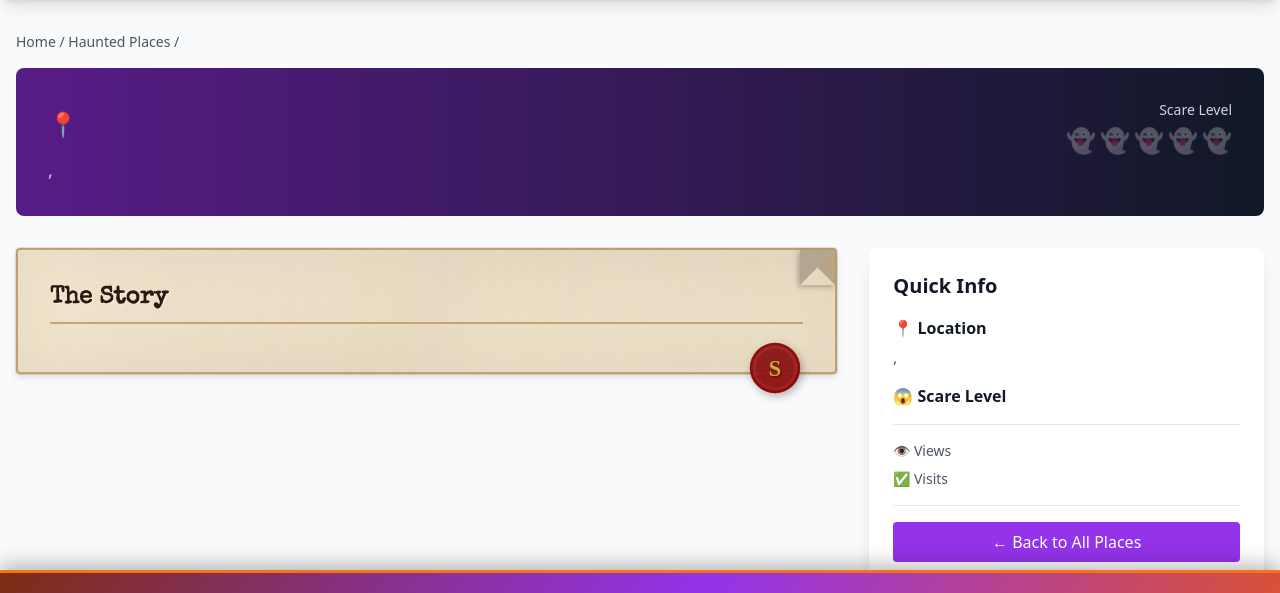
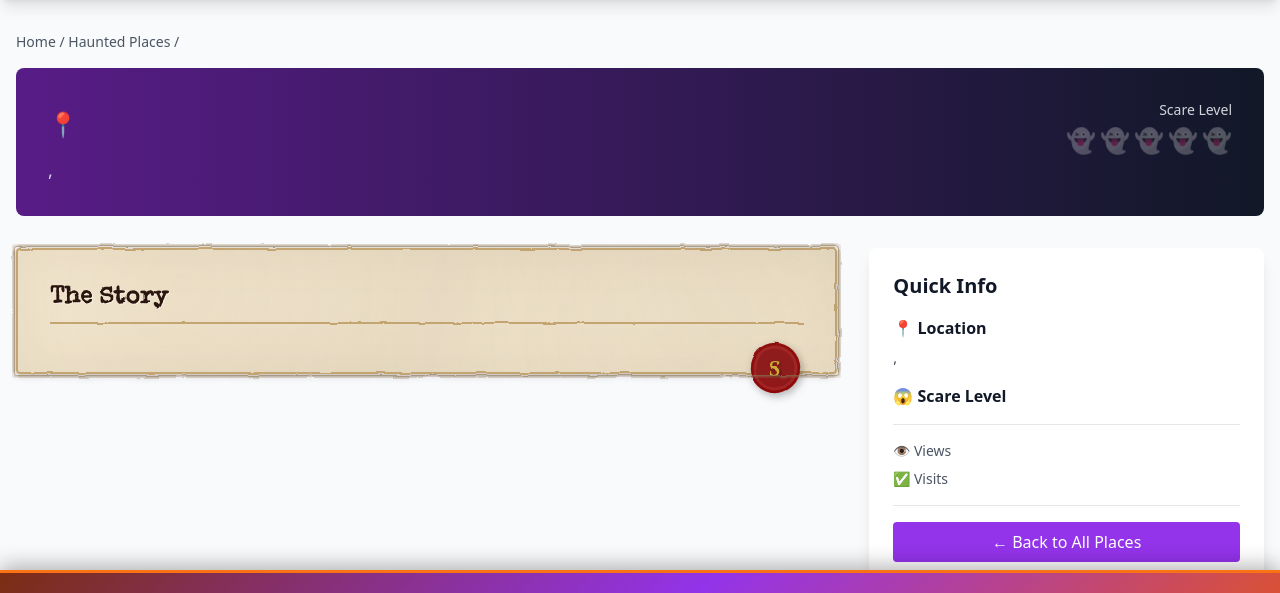
Before and after one commit to OJarvey/SpookyOctober, a Django app: template templates/haunted_detail.html in a window 1280 px wide. Shown: the part 72-665 px from the top of the page. Run offline with Django 5.2, Linux system fonts and the light colour scheme; the template is opened without the code that fills it, so the values that code supplies are empty; parts of the project's set-up code (start-up, migrations or seed data) failed here and were passed over.

Commit message:
refactor: replace dog-ear corners with ragged torn edges
Replace dog-eared corner effect with ragged/torn edge effect around
entire parchment card borders for more authentic aged document look.

Changes:
- Removed dog-ear HTML elements and CSS
- Added SVG filter using feTurbulence for rough edge displacement
- Filter creates natural torn paper effect on all edges
- Uses fractal noise (baseFrequency 0.04, 5 octaves)
- Displacement scale of 3px for subtle roughness
- Gaussian blur (0.3) for smooth natural appearance

Technical implementation:
- SVG filter defined once, applied to all parchment-card elements
- filter: url(#roughEdges) on .parchment-card class
- Backup: box-shadow technique for irregular border
- Compatible with existing parchment texture and wax seal

The ragged edges create a more consistent vintage document aesthetic
compared to the single dog-eared corner approach.

🤖 Generated with [Claude Code](https://claude.com/claude-code)

Co-Authored-By: Claude <noreply@anthropic.com>

```diff
--- a/templates/haunted_detail.html
+++ b/templates/haunted_detail.html
@@ -3,6 +3,17 @@
 {% block title %}{{ place.story_title }} - ShriekedIn{% endblock %}
 
 {% block content %}
+    <!-- SVG Filter for Ragged Edges -->
+    <svg width="0" height="0" style="position: absolute;">
+        <defs>
+            <filter id="roughEdges" x="-10%" y="-10%" width="120%" height="120%">
+                <feTurbulence type="fractalNoise" baseFrequency="0.04" numOctaves="5" result="noise"/>
+                <feDisplacementMap in="SourceGraphic" in2="noise" scale="3" xChannelSelector="R" yChannelSelector="G"/>
+                <feGaussianBlur stdDeviation="0.3"/>
+            </filter>
+        </defs>
+    </svg>
+
     <div class="container mx-auto px-4 py-8">
         <!-- Breadcrumb -->
         <div class="text-sm text-gray-600 mb-4">
@@ -49,9 +60,6 @@
             <div class="md:col-span-2 parchment-container">
                 <!-- Story Content -->
                 <div class="parchment-card mb-6 relative">
-                    <!-- Dog-eared corner -->
-                    <div class="dog-ear"></div>
-
                     <h2 class="text-2xl font-bold mb-4 parchment-heading">The Story</h2>
                     <div class="prose max-w-none whitespace-pre-line parchment-text">{{ place.story_content }}</div>
 
@@ -75,7 +83,6 @@
                 <!-- Historical Context -->
                 {% if place.historical_context %}
                     <div class="parchment-card mb-6 relative">
-                        <div class="dog-ear"></div>
                         <h2 class="text-2xl font-bold mb-4 parchment-heading">📜 Historical Context</h2>
                         <div class="prose max-w-none whitespace-pre-line parchment-text">{{ place.historical_context }}</div>
                     </div>
@@ -84,7 +91,6 @@
                 <!-- Reported Phenomena -->
                 {% if place.reported_phenomena %}
                     <div class="parchment-card mb-6 relative">
-                        <div class="dog-ear"></div>
                         <h2 class="text-2xl font-bold mb-4 parchment-heading">👁️ Reported Phenomena</h2>
                         <div class="prose max-w-none whitespace-pre-line parchment-text">{{ place.reported_phenomena }}</div>
                     </div>
@@ -93,7 +99,6 @@
                 <!-- Famous For -->
                 {% if place.famous_for %}
                     <div class="parchment-card parchment-highlight mb-6 relative">
-                        <div class="dog-ear"></div>
                         <h3 class="text-lg font-bold mb-2 parchment-heading">🌟 Famous For</h3>
                         <p class="parchment-text">{{ place.famous_for }}</p>
                     </div>
@@ -217,47 +222,33 @@
             pointer-events: none;
         }
 
-        /* Torn edge effect */
+        /* Ragged/torn edge effect using SVG filter */
+        .parchment-card {
+            filter: url(#roughEdges);
+        }
+
+        /* Alternative ragged border using repeating pattern */
         .parchment-card::after {
             content: '';
             position: absolute;
-            top: -2px;
-            left: -2px;
-            right: -2px;
-            bottom: -2px;
+            top: -3px;
+            left: -3px;
+            right: -3px;
+            bottom: -3px;
             background: transparent;
-            border: 1px dashed rgba(139, 115, 85, 0.2);
-            border-radius: 4px;
+            /* Create ragged edge with multiple small shadows */
+            box-shadow:
+                0 0 0 1px rgba(139, 115, 85, 0.3),
+                2px 1px 0 0px rgba(139, 115, 85, 0.2),
+                -1px 2px 0 0px rgba(139, 115, 85, 0.2),
+                1px -2px 0 0px rgba(139, 115, 85, 0.2),
+                -2px -1px 0 0px rgba(139, 115, 85, 0.2),
+                3px 3px 0 0px rgba(139, 115, 85, 0.15),
+                -3px 3px 0 0px rgba(139, 115, 85, 0.15),
+                3px -3px 0 0px rgba(139, 115, 85, 0.15),
+                -3px -3px 0 0px rgba(139, 115, 85, 0.15);
+            border-radius: 2px;
             pointer-events: none;
-        }
-
-        /* Dog-eared corner effect */
-        .dog-ear {
-            position: absolute;
-            top: 0;
-            right: 0;
-            width: 0;
-            height: 0;
-            border-style: solid;
-            border-width: 0 35px 35px 0;
-            border-color: transparent #b8a588 transparent transparent;
-            box-shadow: -2px 2px 5px rgba(0, 0, 0, 0.25);
-            pointer-events: none;
-            z-index: 3;
-        }
-
-        /* Dog-ear fold underside (darker backside) */
-        .dog-ear::before {
-            content: '';
-            position: absolute;
-            top: 0;
-            right: -35px;
-            width: 0;
-            height: 0;
-            border-style: solid;
-            border-width: 35px 35px 0 0;
-            border-color: #d4c4a8 transparent transparent transparent;
-            filter: brightness(0.85);
         }
 
         /* Handwritten Font for Text */
```
